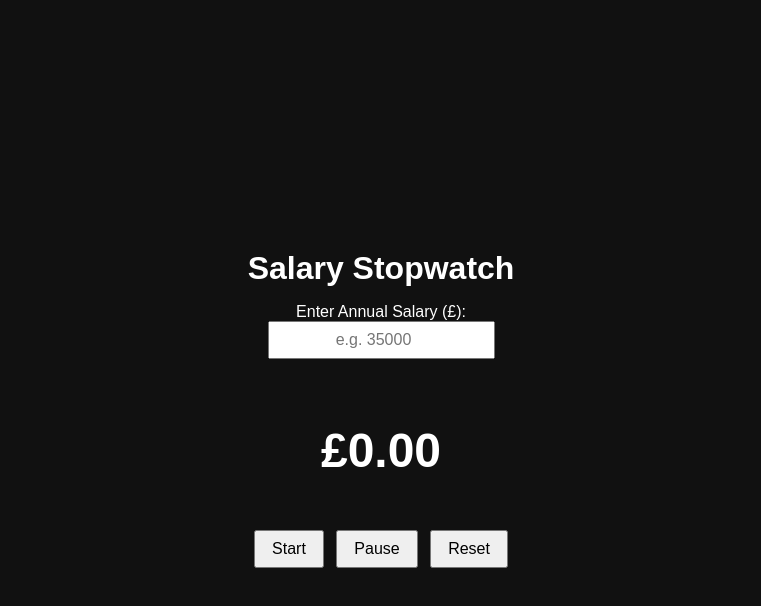
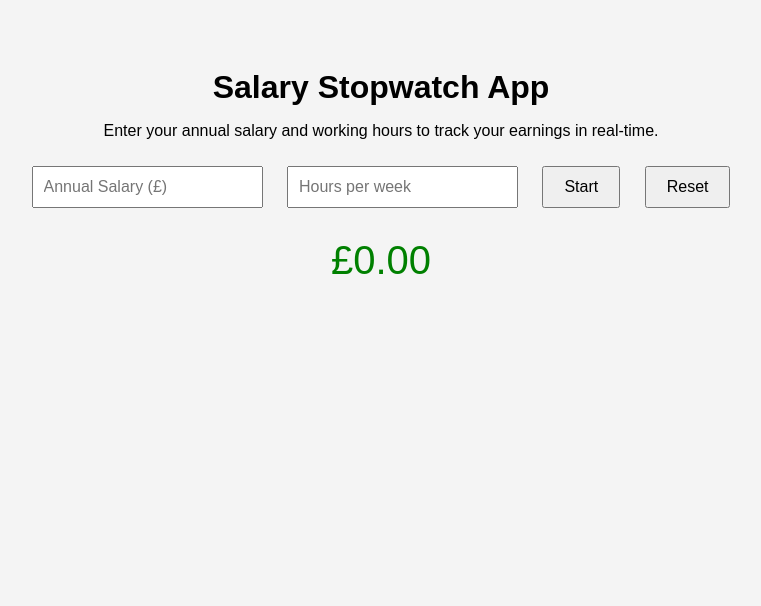
Before and after one commit to Rumplestiltsbin/salary-stopwatch, a plain HTML site: page index.html in a window 1280 px wide. Both pictures are taken after a click on the button "Start". Shown: the whole page, without its empty margins (259-1020 px from the left). Drawn offline with Linux system fonts and the light colour scheme.

Commit message:
index.html

```diff
--- a/index.html
+++ b/index.html
@@ -1,89 +1,77 @@
-
 <!DOCTYPE html>
 <html lang="en">
 <head>
   <meta charset="UTF-8" />
-  <meta name="viewport" content="width=device-width, initial-scale=1.0" />
+  <meta name="viewport" content="width=device-width, initial-scale=1.0"/>
   <title>Salary Stopwatch</title>
   <style>
     body {
-      font-family: sans-serif;
-      display: flex;
-      flex-direction: column;
-      align-items: center;
-      justify-content: center;
-      height: 100vh;
-      background: #111;
-      color: #fff;
-      margin: 0;
+      font-family: Arial, sans-serif;
+      text-align: center;
+      padding: 40px;
+      background: #f4f4f4;
     }
     h1 {
-      margin-bottom: 0.5em;
+      margin-bottom: 10px;
     }
-    .clock {
-      font-size: 3em;
-      font-weight: bold;
-      margin: 1em 0;
+    #earnings {
+      font-size: 2.5em;
+      margin: 20px 0;
+      color: green;
     }
     input {
-      padding: 0.5em;
+      padding: 10px;
       font-size: 1em;
-      text-align: center;
-      margin-bottom: 1em;
+      margin: 10px;
     }
     button {
-      padding: 0.5em 1em;
+      padding: 10px 20px;
       font-size: 1em;
-      cursor: pointer;
-      margin: 0.25em;
+      margin: 10px;
     }
   </style>
 </head>
 <body>
-  <h1>Salary Stopwatch</h1>
-  <label for="salary">Enter Annual Salary (£):</label>
-  <input type="number" id="salary" placeholder="e.g. 35000" />
-  <div class="clock" id="earnings">£0.00</div>
+  <h1>Salary Stopwatch App</h1>
+  <p>Enter your annual salary and working hours to track your earnings in real-time.</p>
+
   <div>
+    <input type="number" id="salary" placeholder="Annual Salary (£)" />
+    <input type="number" id="hours" placeholder="Hours per week" />
     <button onclick="start()">Start</button>
-    <button onclick="pause()">Pause</button>
     <button onclick="reset()">Reset</button>
   </div>
 
+  <div id="earnings">£0.00</div>
+
   <script>
-    let interval = null;
-    let earnings = 0;
-    let salary = 0;
-    let isRunning = false;
-
-    function updateDisplay() {
-      document.getElementById('earnings').innerText = '£' + earnings.toFixed(2);
-    }
+    let interval;
+    let totalEarned = 0;
 
     function start() {
-      if (isRunning) return;
-      salary = parseFloat(document.getElementById('salary').value);
-      if (!salary || salary <= 0) {
-        alert("Please enter a valid salary");
+      const salary = parseFloat(document.getElementById('salary').value);
+      const hours = parseFloat(document.getElementById('hours').value);
+
+      if (!salary || !hours) {
+        alert('Please enter both salary and hours per week.');
         return;
       }
-      isRunning = true;
-      const ratePerSecond = (salary / 52 / 37.5 / 60 / 60);
+
+      if (interval) clearInterval(interval);
+      totalEarned = 0;
+
+      const earningsPerSecond = salary / (52 * hours * 3600);
+
       interval = setInterval(() => {
-        earnings += ratePerSecond;
-        updateDisplay();
+        totalEarned += earningsPerSecond;
+        document.getElementById('earnings').textContent = '£' + totalEarned.toFixed(2);
       }, 1000);
     }
 
-    function pause() {
+    function reset() {
       clearInterval(interval);
-      isRunning = false;
-    }
-
-    function reset() {
-      pause();
-      earnings = 0;
-      updateDisplay();
+      totalEarned = 0;
+      document.getElementById('earnings').textContent = '£0.00';
     }
   </script>
 </body>
```
